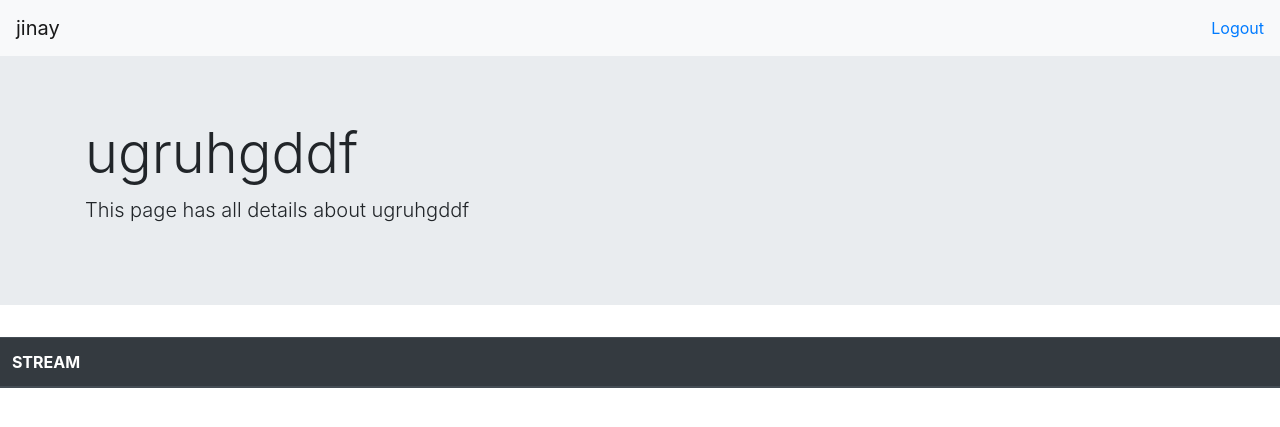
After one commit to Jinay01/LR-Period, a Django app: page /college_settings/1 in a window 1280 px wide. The commit adds this page. Shown: the top 427 px of the page. Run offline with Django 3.2, Linux system fonts and the light colour scheme; a user stored in the database is signed in; data comes from the database, SQL or seed files in the repository; both versions use the stored data as it was after the commit; lists and menus that the app fills with data are empty; some libraries are stand-ins or nearby versions.

Commit message:
Stream added

```diff
--- a/week1/college/admin.py
+++ b/week1/college/admin.py
@@ -5,3 +5,4 @@ from django.contrib import admin
 from .models import *
 
 admin.site.register(College)
+admin.site.register(Stream)
--- a/week1/college/forms.py
+++ b/week1/college/forms.py
@@ -5,5 +5,4 @@ from django.contrib.auth.models import User
 class NewUser(UserCreationForm):
     class Meta():
         model = User
-        # Doubt if fields mai if i am putting username even then i am getting fields for password
         fields = ['username', 'email', 'password1', 'password2']
--- a/week1/college/models.py
+++ b/week1/college/models.py
@@ -3,11 +3,16 @@ from django.db import models
 # Create your models here.
 
 
+class Stream(models.Model):
+    stream = models.CharField(max_length=200, null=True, default='STREAM')
+
+    def __str__(self):
+        return self.stream
+
+
 class College(models.Model):
     name = models.CharField(max_length=200, null=True, default='hiii')
+    stream = models.ManyToManyField(Stream)
 
     def __str__(self):
         return self.name
-
-# class Stream(models.Model):
-#     stream = models.ForeignKey(College, max_length=200, null=True)
--- /dev/null
+++ b/week1/college/templates/college/college_settings.html
@@ -0,0 +1,44 @@
+<!DOCTYPE html>
+<html lang="en">
+
+<head>
+    <meta charset="UTF-8">
+    <meta name="viewport" content="width=device-width, initial-scale=1.0">
+    <title>College Settings</title>
+</head>
+
+<body>
+    {% include 'college/navbar.html' %}
+    <div class="jumbotron jumbotron-fluid">
+        <div class="container">
+            <h1 class="display-4">{{college}}</h1>
+            <p class="lead">This page has all details about {{college}} </p>
+        </div>
+    </div>
+    <table class="table">
+        <thead class="thead-dark">
+            <tr>
+                <th scope="col">STREAM</th>
+                <th scope="col"></th>
+                <th scope="col"></th>
+            </tr>
+        </thead>
+        <tbody>
+            {% for i in stream %}
+            <tr>
+                <th scope="row">{{i}}</th>
+                {% if user == college %}
+                <th><a class="btn btn-sm btn-info" style='width:200px;'>UPDATE</a>
+                </th>
+                <th><a class="btn btn-sm btn-danger" style='width:200px;'>DELETE</a>
+                </th>
+                {% endif %}
+            </tr>
+            {% endfor %}
+        </tbody>
+    </table>
+
+
+</body>
+
+</html>
--- a/week1/college/templates/college/navbar.html
+++ b/week1/college/templates/college/navbar.html
@@ -1,3 +1,15 @@
+<!DOCTYPE html>
+<html lang="en">
+
+<head>
+    <meta charset="UTF-8">
+    <meta name="viewport" content="width=device-width, initial-scale=1.0">
+    <title>Document</title>
+    <link rel="stylesheet" href="https://stackpath.bootstrapcdn.com/bootstrap/4.5.2/css/bootstrap.min.css"
+        integrity="sha384-JcKb8q3iqJ61gNV9KGb8thSsNjpSL0n8PARn9HuZOnIxN0hoP+VmmDGMN5t9UJ0Z" crossorigin="anonymous">
+</head>
+
+<body>
     <nav class="navbar navbar-expand-lg navbar-light bg-light">
         <button class="navbar-toggler" type="button" data-toggle="collapse" data-target="#navbarTogglerDemo01"
             aria-controls="navbarTogglerDemo01" aria-expanded="false" aria-label="Toggle navigation">
@@ -22,3 +34,16 @@
             </form>
         </div>
     </nav>
+
+</body>
+<script src="https://code.jquery.com/jquery-3.5.1.slim.min.js"
+    integrity="sha384-DfXdz2htPH0lsSSs5nCTpuj/zy4C+OGpamoFVy38MVBnE+IbbVYUew+OrCXaRkfj"
+    crossorigin="anonymous"></script>
+<script src="https://cdn.jsdelivr.net/npm/popper.js@1.16.1/dist/umd/popper.min.js"
+    integrity="sha384-9/reFTGAW83EW2RDu2S0VKaIzap3H66lZH81PoYlFhbGU+6BZp6G7niu735Sk7lN"
+    crossorigin="anonymous"></script>
+<script src="https://stackpath.bootstrapcdn.com/bootstrap/4.5.2/js/bootstrap.min.js"
+    integrity="sha384-B4gt1jrGC7Jh4AgTPSdUtOBvfO8shuf57BaghqFfPlYxofvL8/KUEfYiJOMMV+rV"
+    crossorigin="anonymous"></script>
+
+</html>
--- a/week1/college/urls.py
+++ b/week1/college/urls.py
@@ -5,5 +5,7 @@ urlpatterns = [
     path('', views.homePage, name='homePage'),
     path('registration', views.regis, name='registration'),
     path('loginpage', views.loginPage, name="loginpage"),
-    path('logout', views.logoutUser, name='logout')
+    path('logout', views.logoutUser, name='logout'),
+    path('college_settings/<str:pk>',
+         views.college_settings, name='college_settings')
 ]
--- a/week1/college/views.py
+++ b/week1/college/views.py
@@ -44,8 +44,23 @@ def loginPage(request):
 
 @login_required(login_url='loginpage')
 def homePage(request):
-    context = {}
+    college = College.objects.all()
+    context = {'college': college}
     return render(request, 'college/home.html', context)
+
+
+@login_required(login_url='loginpage')
+def college_settings(request, pk):
+    colleges = College.objects.get(id=pk)
+    college = colleges.name
+    user = request.user.username
+    stream = colleges.stream.all()
+    print(stream)
+    # .name and .username will convert it to string
+    # print(type(college))
+    # print(type(user))
+    context = {'college': college, 'user': user, 'stream': stream}
+    return render(request, 'college/college_settings.html', context)
 
 
 def logoutUser(request):
```
Also changed, not shown: week1/college/templates/college/home.html (+20 -3 lines), week1/college/migrations/0002_stream.py (added), week1/college/migrations/0003_auto_20200826_0006.py (added), week1/college/migrations/0004_auto_20200826_0010.py (added), week1/db.sqlite3. Lines whose indentation alone changed are shown as unchanged.
